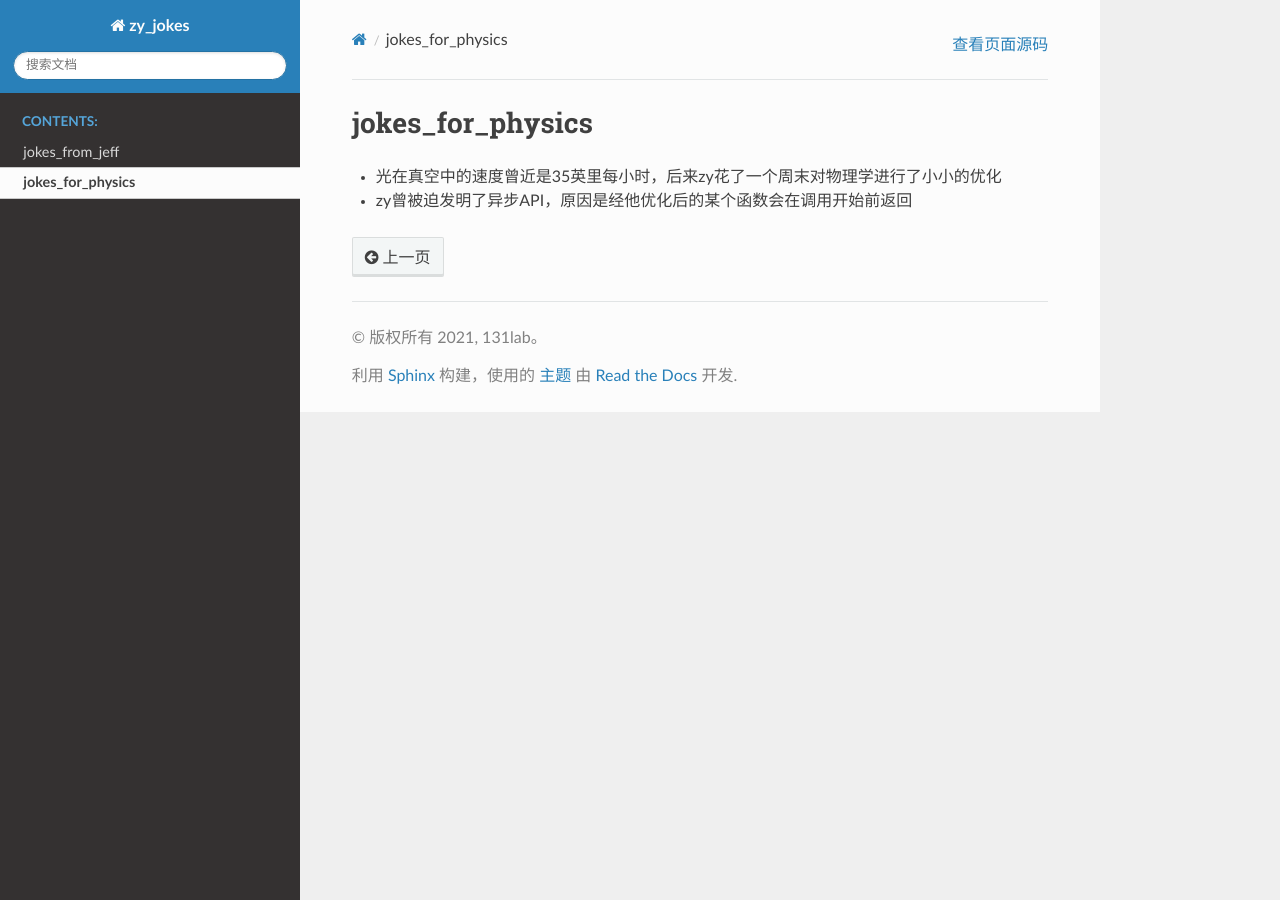
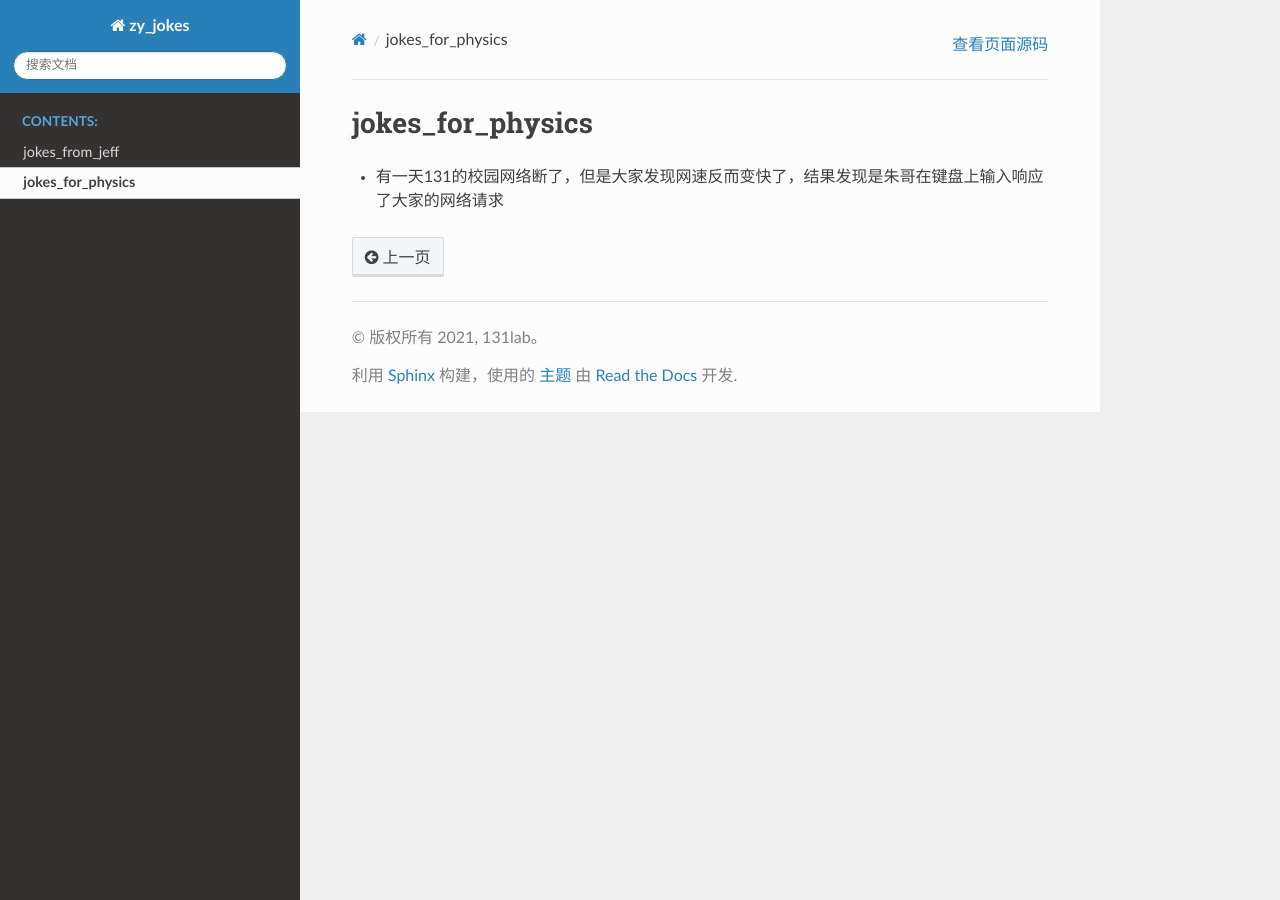
Before and after one commit to 16131zzzzzzzz/zy_jokes, a Sphinx documentation site: the page built from source/jokes_for_physics.rst, in a window 1280 px wide. Built offline with Sphinx 7.4.7 and the Read the Docs theme 2.0.0, drawn with Linux system fonts in a browser that asks for light colours.

Commit message:
add jokes

```diff
--- a/source/jokes_for_physics.rst
+++ b/source/jokes_for_physics.rst
@@ -3,5 +3,4 @@
 jokes_for_physics
 ===================
 
-- 光在真空中的速度曾近是35英里每小时，后来zy花了一个周末对物理学进行了小小的优化
-- zy曾被迫发明了异步API，原因是经他优化后的某个函数会在调用开始前返回
+- 有一天131的校园网络断了，但是大家发现网速反而变快了，结果发现是朱哥在键盘上输入响应了大家的网络请求
--- a/source/jokes_from_jeff.rst
+++ b/source/jokes_from_jeff.rst
@@ -5,3 +5,5 @@ jokes_from_jeff
 
 - 编译器从来不给zy编译警告，而是zy警告编译器
 - All pointers point to ZY.
+- 光在真空中的速度曾近是35英里每小时，后来zy花了一个周末对物理学进行了小小的优化
+- zy曾被迫发明了异步API，原因是经他优化后的某个函数会在调用开始前返回
```
